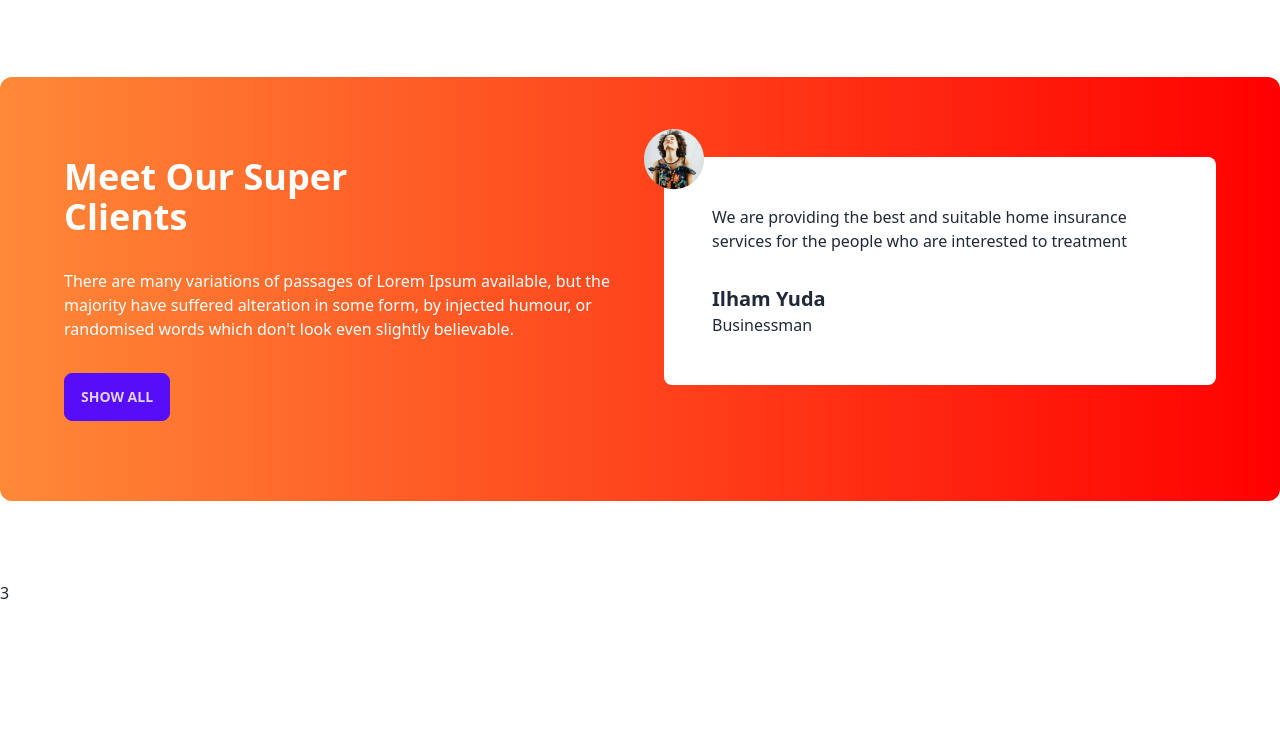
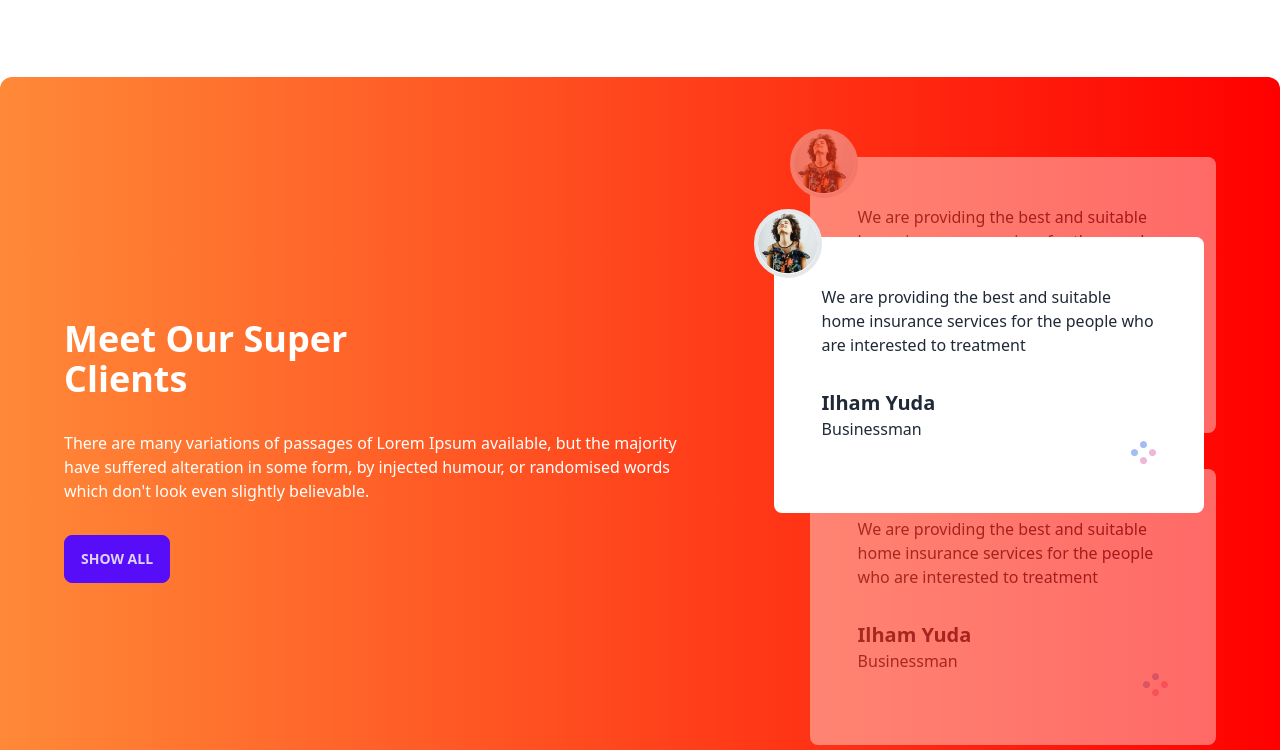
Before and after one commit to naeem182/tea-house-with-daisyui, a plain HTML site: page index.html in a window 1280 px wide. Shown: the part 1530-2280 px from the top of the page. Before the commit the page ends 2135 px from the top, so only its background shows below. Drawn offline with nearby package versions, Linux system fonts and the light colour scheme.

Commit message:
review container

```diff
--- a/index.html
+++ b/index.html
@@ -169,8 +169,9 @@
         </section>
         <!--  Super Clients -->
         <section
-            class="my-20 rounded-xl bg-gradient-to-r from-[#FF8938] to-[#F00] flex flex-col lg:flex-row gap-12 px-16 py-20">
-            <div class="flex-1">
+            class="my-20 rounded-xl bg-gradient-to-r from-[#FF8938] to-[#F00] flex flex-col lg:flex-row gap-12 lg:px-16 py-20">
+            <div class="flex items-center">
+                <div class=" mr-16">
                     <h2 class="text-4xl font-bold text-white">
                         Meet Our Super <br> Clients
                     </h2>
@@ -181,18 +182,55 @@
                     </p>
                     <button class="btn btn-primary">Show all</button>
                 </div>
-            <!-- review -->
-            <div class="flex-1">
-                <div class="relative  p-12 bg-white rounded-lg">
-                    <img class="absolute -top-7 -left-5" src="./images/client.png" alt="">
-                    <p class="pb-8">We are providing the best and suitable home insurance services for the people who
+            </div>
+            <!-- review container -->
+            <div class=" relative">
+                <!--next review -->
+
+                <div class="relative z-10 p-12 mb-9 bg-white rounded-lg opacity-40">
+                    <img class="absolute -top-7 -left-5 border-4 rounded-full bg-white" src="./images/client.png"
+                        alt="">
+                    <p class="pb-8">We are providing the best and suitable home insurance services for the people
+                        who
                         are interested
                         to treatment</p>
                     <h4 class="text-xl font-bold">Ilham Yuda</h4>
                     <p>Businessman</p>
+                    <div class="flex justify-end "> <img src="./images/circles.png" alt=""></div>
+                </div>
+
+
+                <!-- cr review -->
+
+                <div class="absolute z-20 top-20 lg:-left-9 lg:w-[430px]  p-12 bg-white rounded-lg">
+                    <img class="absolute -top-7 -left-5 border-4 rounded-full bg-white" src="./images/client.png"
+                        alt="">
+                    <p class="pb-8">We are providing the best and suitable home insurance services for the people
+                        who
+                        are interested
+                        to treatment</p>
+                    <h4 class="text-xl font-bold">Ilham Yuda</h4>
+                    <p>Businessman</p>
+                    <div class="flex justify-end "> <img src="./images/circles.png" alt=""></div>
+                </div>
+
+
+                <!-- pre review -->
+
+                <div class="relative  p-12 bg-white rounded-lg opacity-40">
+                    <img class="absolute -top-7 -left-5 border-4 rounded-full bg-white" src="./images/client.png"
+                        alt="">
+                    <p class="pb-8">We are providing the best and suitable home insurance services for the people
+                        who
+                        are interested
+                        to treatment</p>
+                    <h4 class="text-xl font-bold">Ilham Yuda</h4>
+                    <p>Businessman</p>
+                    <div class="flex justify-end "> <img src="./images/circles.png" alt=""></div>
                 </div>
 
             </div>
+
 
         </section>
     </main>
```
Lines whose indentation alone changed are shown as unchanged.
